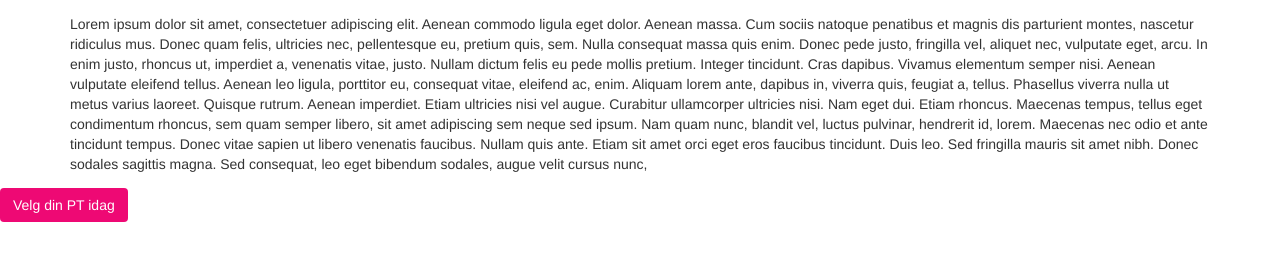
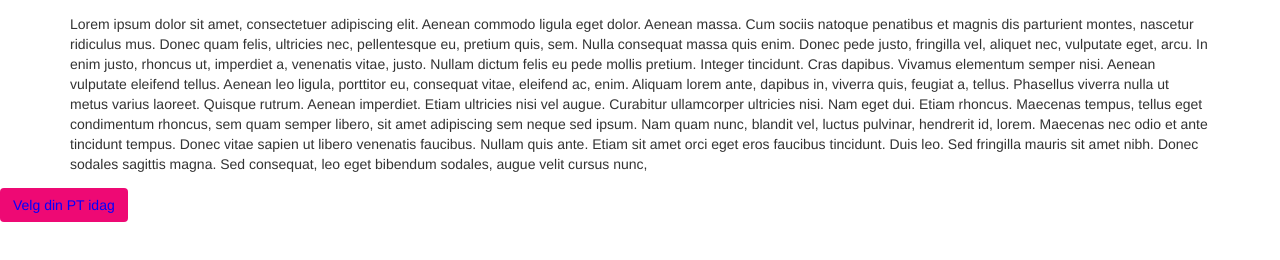
Before and after one commit to troubalex/LandingPage-OPT, a plain HTML site: page app/index.html in a window 1280 px wide. Drawn offline with Linux system fonts and the light colour scheme.

```diff
--- a/app/scss/style.scss
+++ b/app/scss/style.scss
@@ -3,5 +3,4 @@
 
 .btn {
 	background-color:$sexyPink;
-	color:white;
-}
+	color:blue;}
```
Also changed, not shown: app/style/style.css, 5 other files.
